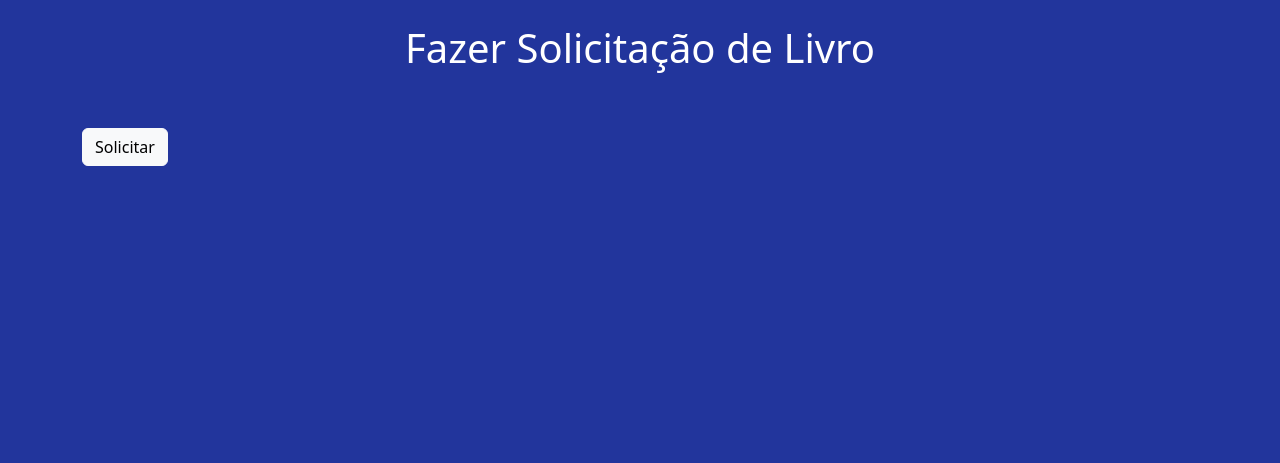
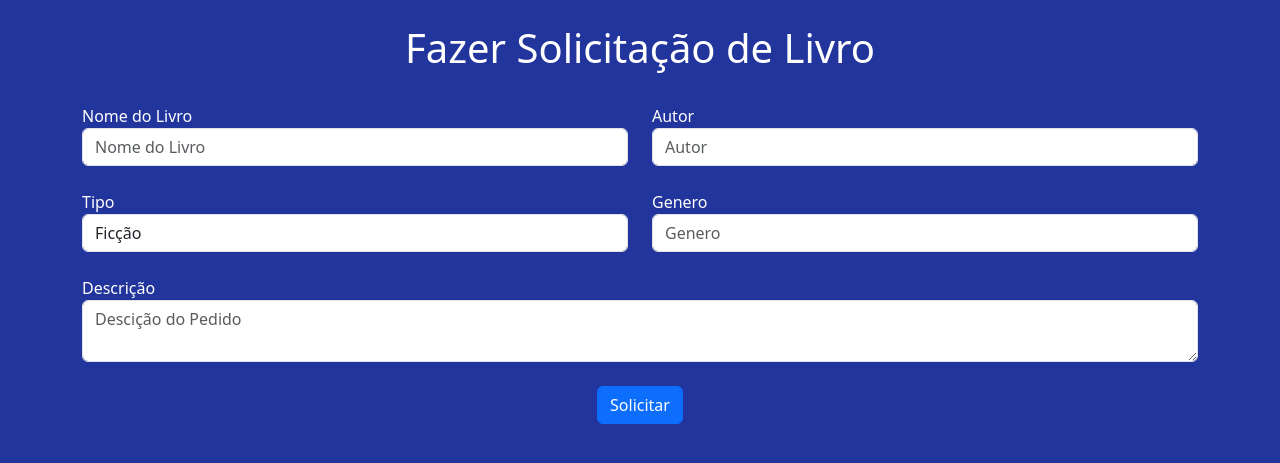
Before and after one commit to AndreLLLeoncio/sistema-biblioteca, a Django app: page /pedido/ in a window 1280 px wide. Shown: the part 56-519 px from the top of the page. Run offline with Django 5.2, Linux system fonts and the light colour scheme; a user stored in the database is signed in; some libraries are stand-ins or nearby versions.

Commit message:
Criando Formulario de Pedidos

```diff
--- a/accounts/templates/accounts/components/login_form.html
+++ b/accounts/templates/accounts/components/login_form.html
@@ -21,7 +21,6 @@
 			margin-top: auto;
 			margin-bottom: auto;
 			background-color: #22359C;
-
 			position: relative;
 			display: flex;
 			justify-content: center;
@@ -73,6 +72,7 @@
 			padding: 10px;
 			margin-top: 10px;
 		}
+
 	</style>
 
 </head>
--- a/accounts/templates/accounts/pedido.html
+++ b/accounts/templates/accounts/pedido.html
@@ -1,30 +1,96 @@
 {% extends "accounts/test.html" %}
+
+{%load static %}
+
+{% block styles %}
+<link rel="stylesheet" href="{%static 'accounts/css/pedido.css'%}">
+{% endblock %}
 
 {% block content %}
 
-<br/>
+
+<div class='container'>
+
+    <center>
+        <br/>
+        <h1>Fazer Solicitação de Livro</h1>
+        <br/>
+    </center>
 
 
-    <div class= 'container'>
-    <center>
-    <h1>Fazer Solicitação de Livro</h1>
-    </center>
-    <div>
+
+    <form method="post">
+
+        {% csrf_token %}
+
+        <div class="row">
+
+            <div class='col'>
+                <div class="form-group">
+                    <label for="id_nome_livro">Nome do Livro</label>
+                    <input type="text" class="form-control" id="id_nome_livro" name="nome_livro" placeholder="Nome do Livro">
+                </div>
+            </div>
+
+            <br/>
+
+            <div class='col'>
+                <div class="form-group">
+                    <label for="id_autor">Autor</label>
+                    <input type="text" class="form-control" id="id_autor" name="autor" placeholder="Autor">
+                </div>
+            </div>
+
+        </div>
+
         <br/>
-        <form action= '', method='POST'>
 
-            {% csrf_token %}
+        <div class="row">
 
-        </br>
-            <input type='submit' value='Solicitar' class='btn btn-light'>
+            <div class='col'>
+                <div class="form-group">
+                    <label for="id_tipo">Tipo</label>
+                    <select class="form-control" id="id_tipo" name="tipo">
+                        <option value="Ficçao">Ficção</option>
+                        <option value="Não Ficção">Nao Ficção</option>
+                    </select>
+                </div>
+            </div>
 
-        </form>
-    </div>
-    {% for message in messages %}
-        <p id='messages'>{{message}}</p>
-    {% endfor %}
+            <div class='col'>
+                <div class="form-group">
+                    <label for="id_genero">Genero</label>
+                    <input type="text" class="form-control" id="id_genero" name="genero" placeholder="Genero">
+                </div>
+            </div>
 
-    </div>
+        </div>
+
+        <br/>
+
+        <div class="form-group">
+            <label for="id_descricao">Descrição</label>
+            <textarea type="textarea" class="form-control" id="id_descricao" name="descricao_pedido" placeholder="Descição do Pedido"></textarea>
+        </div>
+
+        <br/>
+
+
+        <center>
+
+            <button type="submit" class="btn btn-primary">Solicitar</button>
+
+
+            {% for message in messages %}
+                <p id='messages'>{{message}}</p>
+            {% endfor %}
+
+        </center>
+
+    </form>
+
+</div>
+
 
 
 {% endblock %}
--- /dev/null
+++ b/static/accounts/css/pedido.css
@@ -0,0 +1,6 @@
+#messages{
+    background-color: grey;
+    color: #fff;
+    padding: 10px;
+    margin-top: 30px;
+}
```
Also changed, not shown: accounts/templates/accounts/login.html (+8 -9 lines), db.sqlite3.
